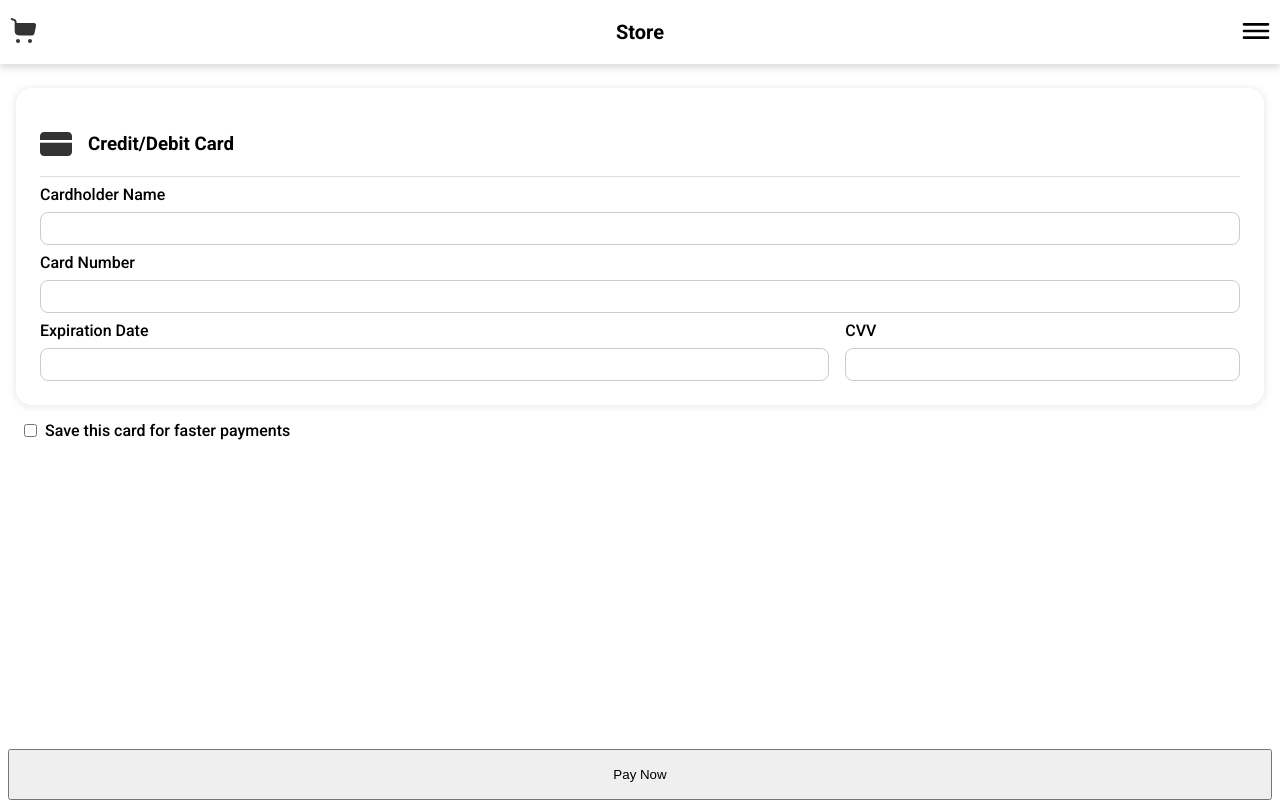
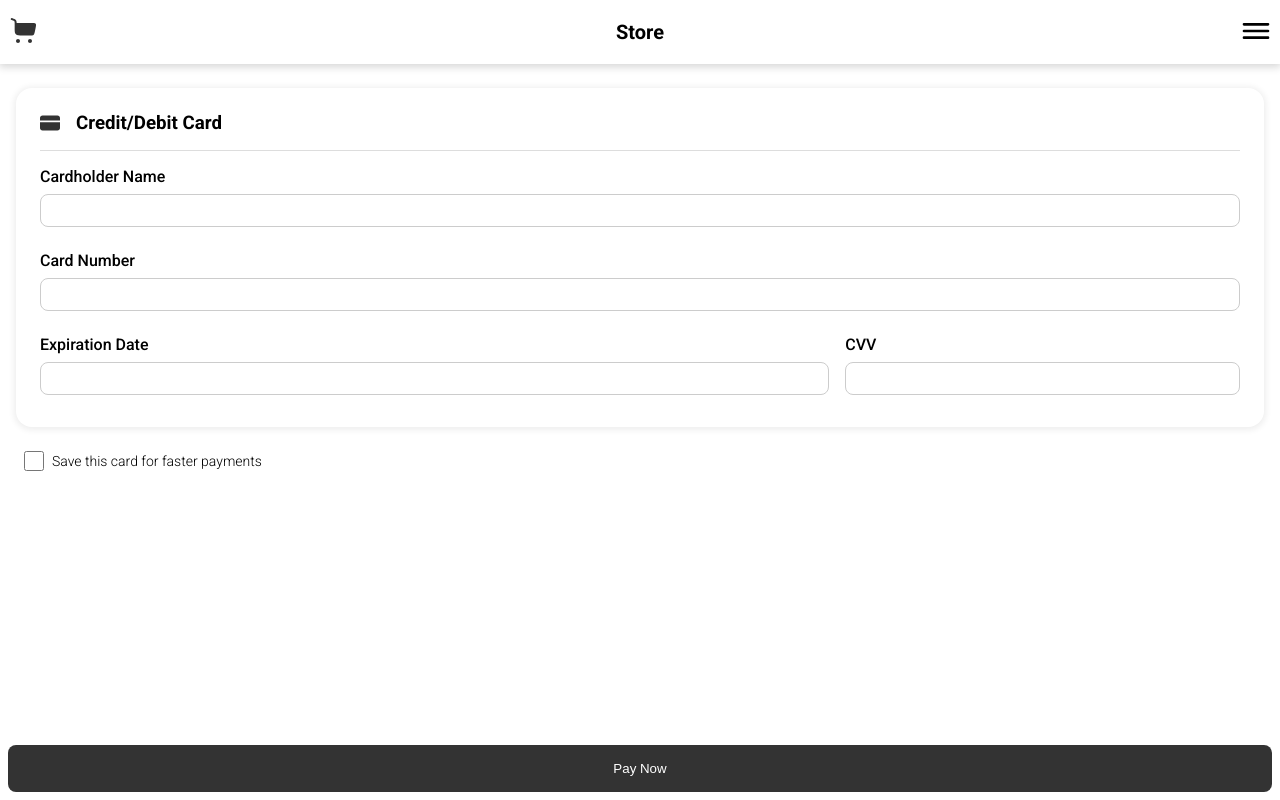
Before and after one commit to vladik93/current-project-01, a React (Create React App) app: page /add_card in a window 1280 px wide. Built offline with nearby package versions, Linux system fonts and the light colour scheme.

Commit message:
basic UI for purchase comp finished

```diff
--- a/src/components/NewCard.css
+++ b/src/components/NewCard.css
@@ -21,7 +21,7 @@
 .new-card-title {
   display: flex;
   gap: 1.6rem;
-  padding: 1.6rem 0;
+  padding-bottom: 1.6rem;
   align-items: center;
   border-bottom: 1px solid #ddd;
 }
@@ -29,7 +29,10 @@
 .new-card-control {
   display: flex;
   flex-direction: column;
+  /* gap: 1.6rem; */
+  padding: 0.8rem 0;
   gap: 0.8rem;
+
   flex: 1;
 }
 
@@ -49,6 +52,8 @@
   display: flex;
   padding: 0 1.6rem;
   gap: 0.8rem;
+  align-items: center;
+  accent-color: #333;
 }
 
 .expr-date {
@@ -64,9 +69,16 @@
   flex-direction: column;
   height: 100%;
   justify-content: space-between;
-  padding: 0 0.8rem;
+  padding: 0.8rem;
 }
 
 .new-card-button {
   padding: 1.6rem 0;
+  background: #333;
+  color: #fff;
 }
+
+.checkbox {
+  width: 2rem;
+  height: 2rem;
+}
--- a/src/components/NewCard.jsx
+++ b/src/components/NewCard.jsx
@@ -8,7 +8,7 @@ const NewCard = () => {
     <form className="new-card-form-container">
       <div className="new-card-form">
         <div className="new-card-title">
-          <img src="./icons/credit_card.svg" className="icon" />
+          <img src="./icons/credit_card.svg" className="icon-sm" />
           <h3>Credit/Debit Card</h3>
         </div>
         <div className="new-card-control">
@@ -32,10 +32,12 @@ const NewCard = () => {
       </div>
       <div className="new-card-form-footer">
         <div className="new-card-checkbox-control">
-          <input type="checkbox" />
-          <label>Save this card for faster payments</label>
+          <input type="checkbox" id="save-card" className="checkbox" />
+          <label htmlFor="save-card" className="text-sm">
+            Save this card for faster payments
+          </label>
         </div>
-        <button className="new-card-button">Pay Now</button>
+        <button className="new-card-button button">Pay Now</button>
       </div>
     </form>
     // </div>
```
